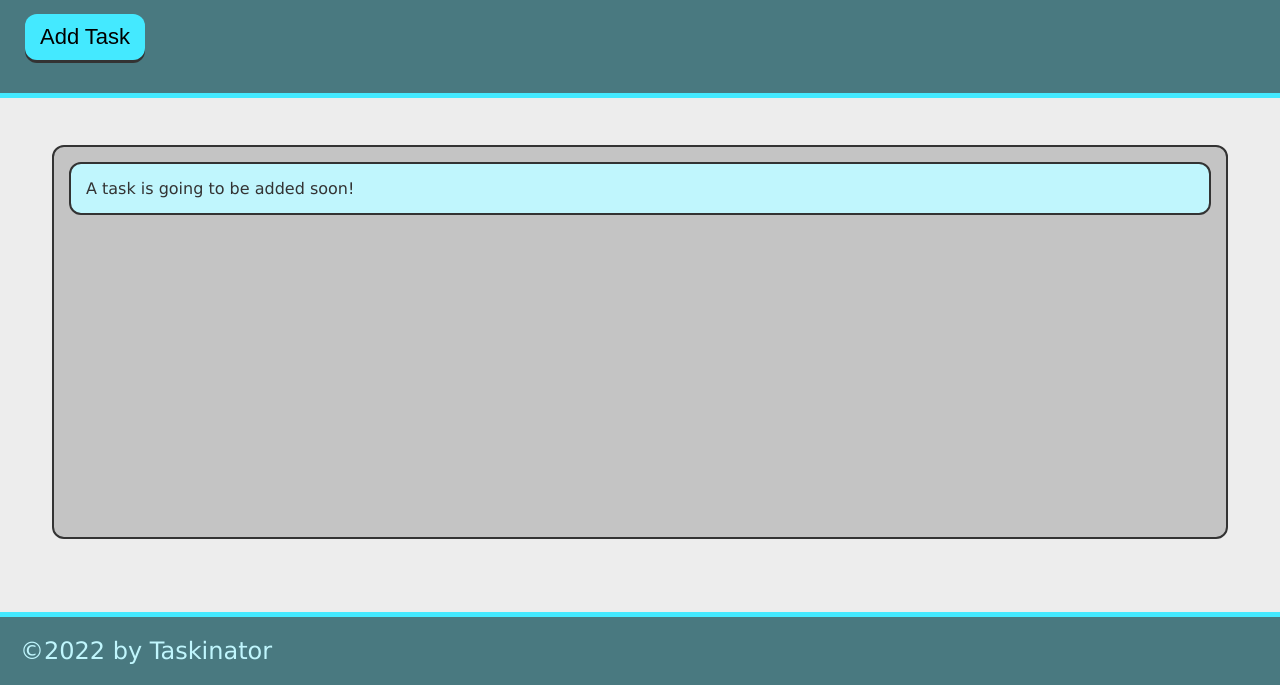
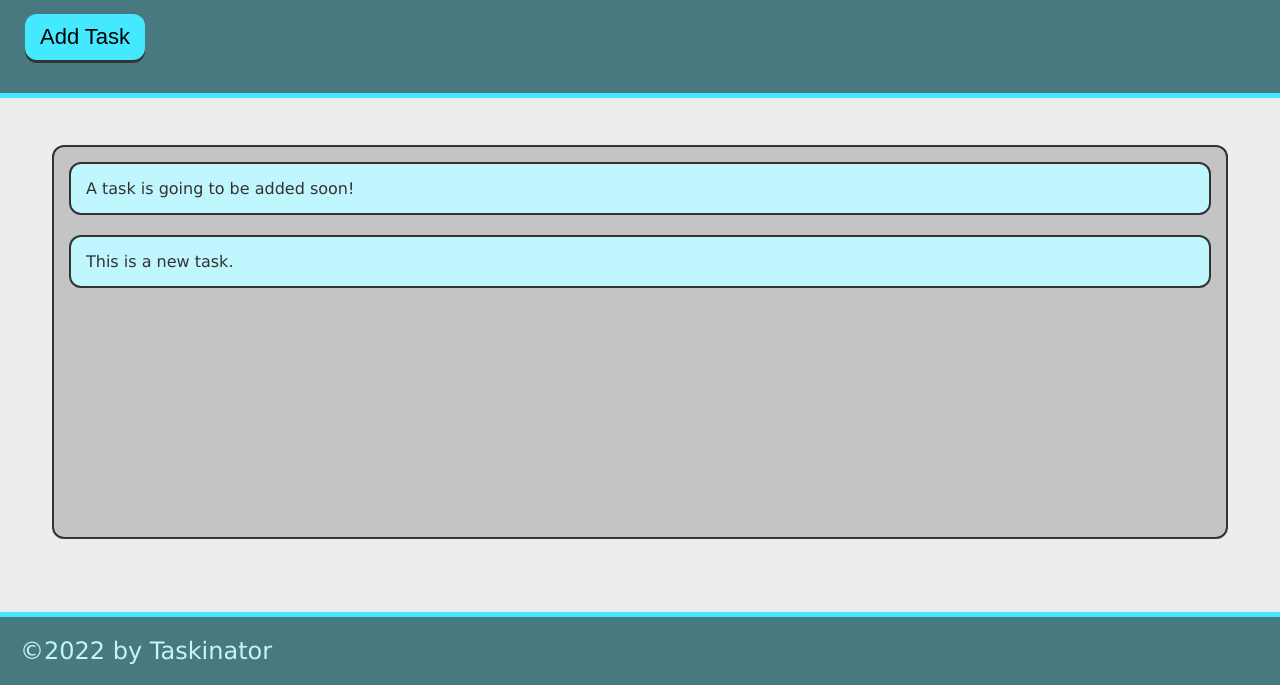
Before and after one commit to RetroColossus/taskinator, a plain HTML site: page index.html in a window 1280 px wide. Both pictures are taken after a click on the button "Add Task". Shown: the part 115-800 px from the top of the page. Drawn offline with Linux system fonts and the light colour scheme.

Commit message:
add ability to add task

```diff
--- a/assets/js/script.js
+++ b/assets/js/script.js
@@ -0,0 +1,13 @@
+var buttonEl = document.querySelector("#save-task");
+console.log(buttonEl);
+var buttonEl = document.querySelector("#save-task");
+var tasksToDoEl = document.querySelector("#tasks-to-do");
+
+buttonEl.addEventListener("click", function() {
+  var listItemEl = document.createElement("li");
+  listItemEl.className = "task-item";
+  listItemEl.textContent = "This is a new task.";
+  tasksToDoEl.appendChild(listItemEl);
+});
+
+buttonEl.addEventListener("click", createTaskHandler);
--- a/index.html
+++ b/index.html
@@ -11,12 +11,12 @@
 <header>
   <h1 class="page-title">Taskinator</h1>
   <p>Click the button below to add a new task!</p>
-  <button class="btn">Add Task</button>
+  <button class="btn" id="save-task">Add Task</button>
 </header>
 <main class="page-content">
   <section class="task-list-wrapper">
     <h2 class="list-title"></h2>
-    <ul class="task-list">
+    <ul class="task-list" id="tasks-to-do">
       <li class="task-item">A task is going to be added soon!</li>
     </ul>
   </section>
```
